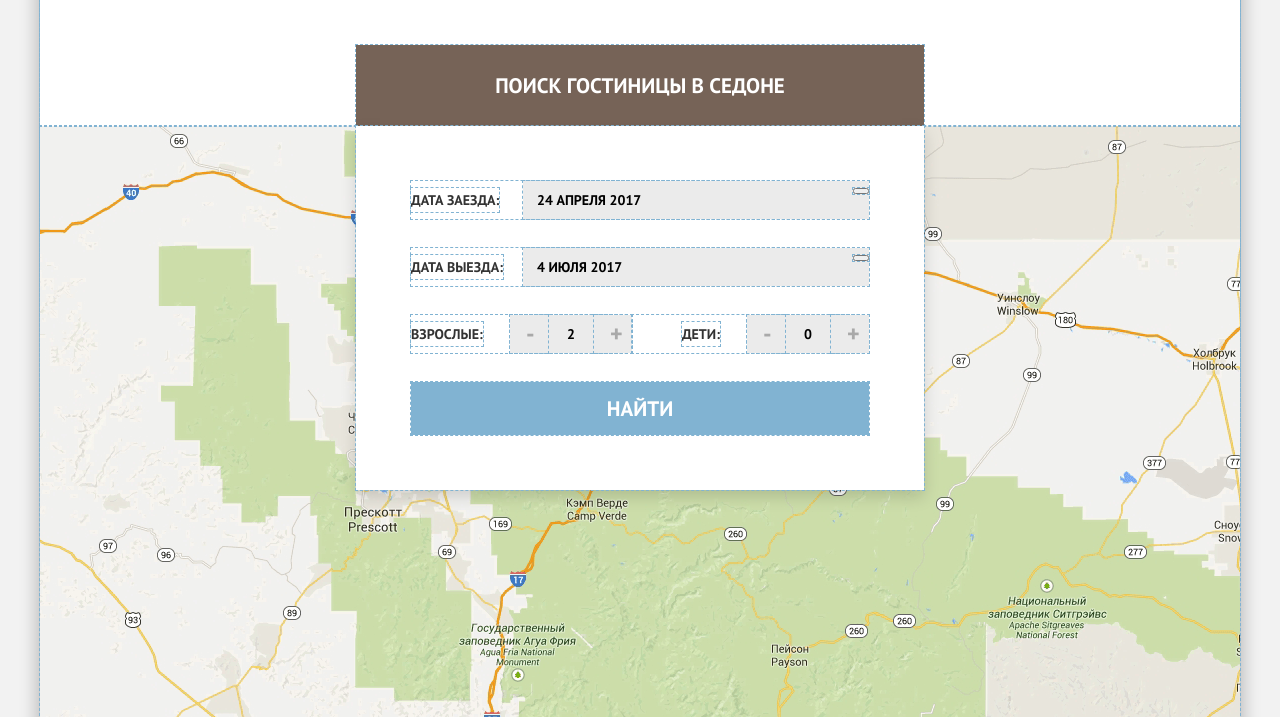
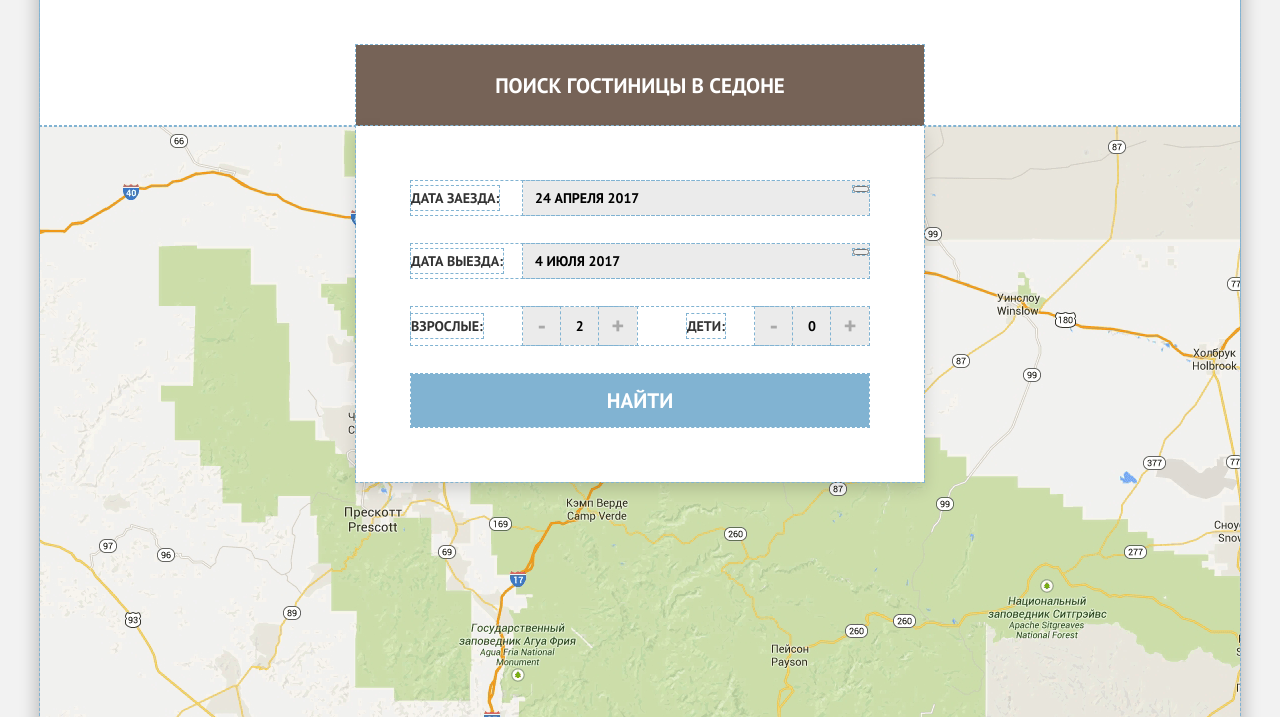
Before and after one commit to s29a/646031-sedona, a plain HTML site: page index.html in a window 1280 px wide. Shown: the part 1773-2490 px from the top of the page. Drawn offline with Linux system fonts and the light colour scheme.

Commit message:
correct index form

```diff
--- a/css/style.css
+++ b/css/style.css
@@ -327,7 +327,7 @@ a {
 .search-form p {
   display: flex;
   justify-content: space-between;
-  align-items: baseline;
+  align-items: center;
   flex-grow: 1;
   position: relative;
   margin-bottom: 29px;
@@ -335,32 +335,35 @@ a {
   font-weight: bold;
 }
 
-.search-form-num:last-of-type label{
-  margin-left: 50px;
+.count-of-childrens,
+.count-of-adults {
+  width: 38px;
+  height: 38px;
+  padding: 0;
+
+  text-align: center;
 }
 
-.search-form-num:first-of-type label{
-  margin-right: 50px;
+.search-form-num label:first-of-type {
+  margin-right: 40px;
 }
 
-.count-of-childrens,
-.count-of-adults{
-  width: 38px;
-  padding: 5px 40px;
-
-  text-align: center;
+.search-form-num label:last-of-type {
+  margin-right: 30px;
+  margin-left:  50px;
 }
 
 .search-form input[type="text"] {
   font: inherit;
   text-transform: uppercase;
+  border: none;
 
   background-color: #ebebeb;
-  border: 2px solid #ebebeb;
 }
 
 .search-form input[type="text"]:focus {
   background-color: #ffffff;
+  outline: 2px solid #ebebeb;
 }
 /*----------------------------------*/
 .departure-date-calendar,
@@ -370,16 +373,10 @@ a {
 }
 /*----------------------------------*/
 
-.button-num {
-  position: relative;
-}
-
 .button-num-minus {
-  position: absolute;
-  left: 0;
-  top: 0;
   height: 38px;
   width: 38px;
+  padding: 0;
   box-sizing: border-box;
 
   color: #a9a9a9;
@@ -389,11 +386,9 @@ a {
 }
 
 .button-num-plus {
-  position: absolute;
-  right: 0;
-  top: 0;
   height: 38px;
   width: 38px;
+  padding: 0;
   box-sizing: border-box;
 
   color: #a9a9a9;
--- a/index.html
+++ b/index.html
@@ -118,19 +118,13 @@
             </p>
             <p class="search-form-item search-form-num">
               <label for="count-of-adults">Взрослые:</label>
-              <span class="button-num">
               <button class="button button-num-minus" type="button">-</button>
               <input class="count-of-adults" type="text" name="count-of-adults" value="2" id="count-of-adults">
               <button class="button button-num-plus" type="button">+</button>
-              </span>
-            </p>
-            <p class="search-form-item search-form-num">
               <label for="count-of-childrens">Дети:</label>
-              <span class="button-num">
               <button class="button button-num-minus" type="button">-</button>
               <input class="count-of-childrens" type="text" name="count-of-childrens" value="0" id="count-of-childrens">
               <button class="button button-num-plus" type="button">+</button>
-              </span>
             </p>
             <button class="button modal-search-button" type="submit">Найти</button>
           </form>
```
Lines whose indentation alone changed are shown as unchanged.
